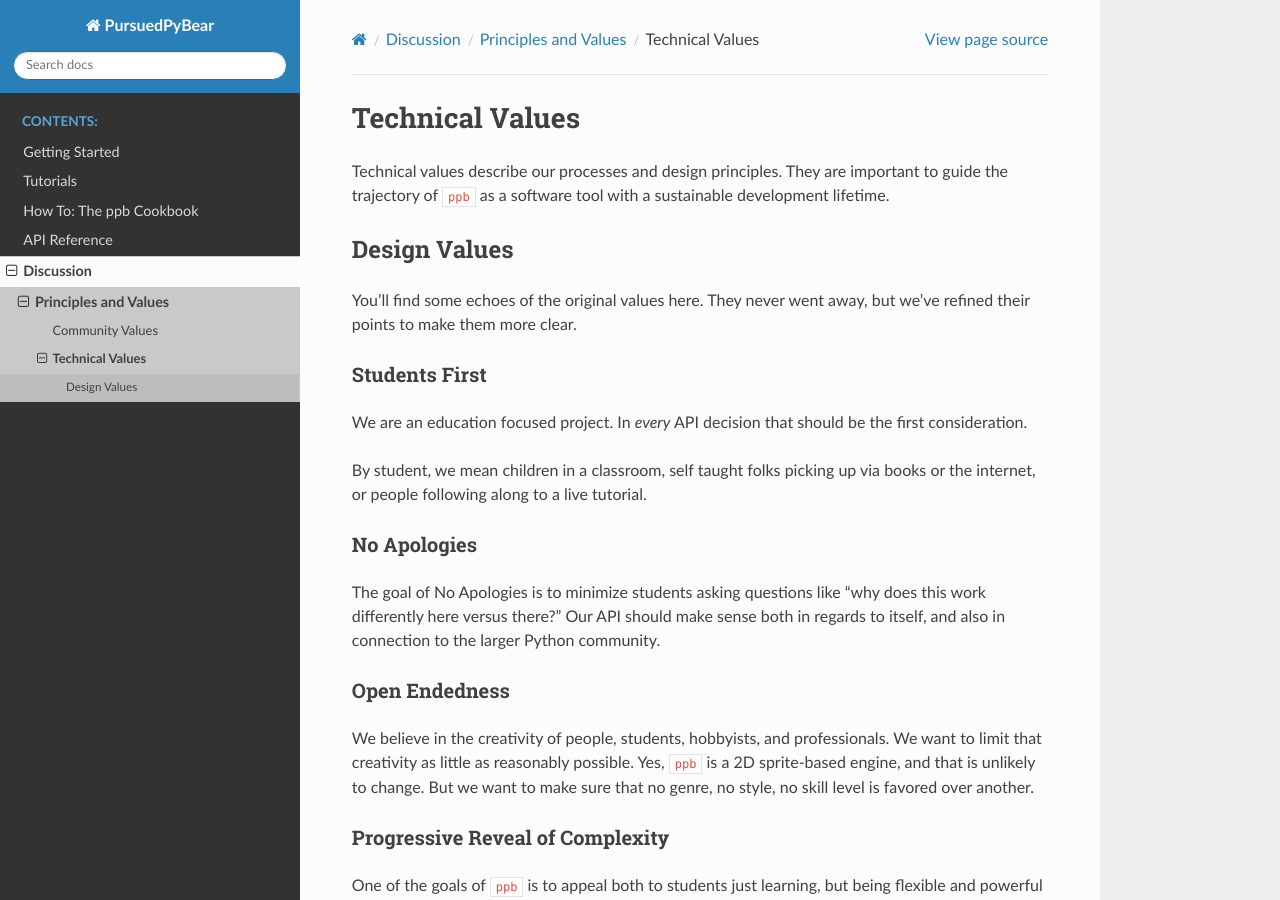
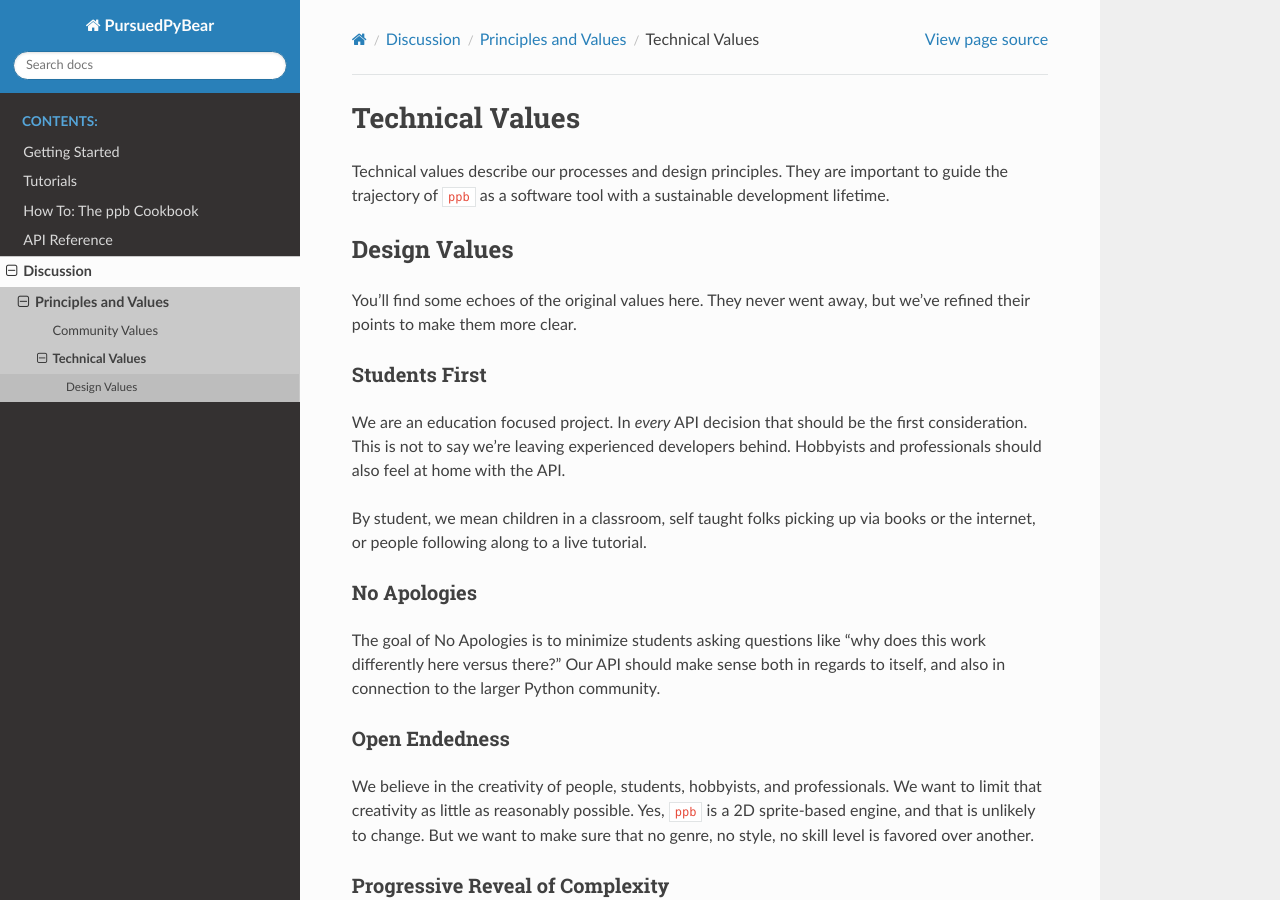
Before and after one commit to ppb/pursuedpybear, a Sphinx documentation site: the page built from docs/discussion/values/technical-values.rst, in a window 1280 px wide and 900 px high. Built offline with Sphinx 7.4.7 and the Read the Docs theme 2.0.0, drawn with Linux system fonts in a browser that asks for light colours.

Commit message:
Adds note about experiences devs.

```diff
--- a/docs/discussion/values/technical-values.rst
+++ b/docs/discussion/values/technical-values.rst
@@ -15,7 +15,8 @@ Students First
 +++++++++++++++
 
 We are an education focused project. In *every* API decision that should be the
-first consideration.
+first consideration. This is not to say we're leaving experienced developers
+behind. Hobbyists and professionals should also feel at home with the API.
 
 By student, we mean children in a classroom, self taught folks picking up via
 books or the internet, or people following along to a live tutorial.
```
